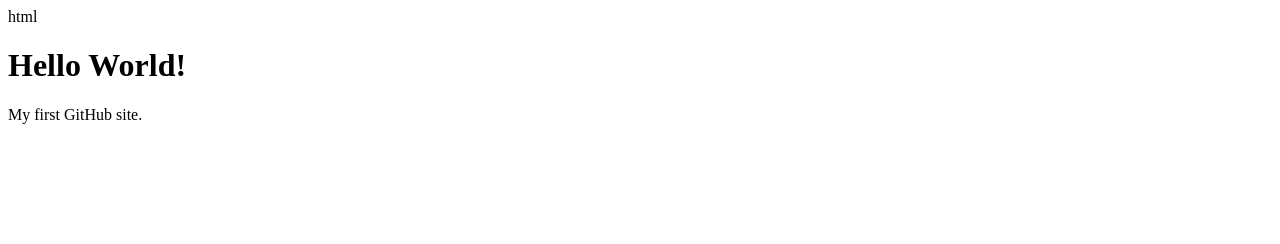
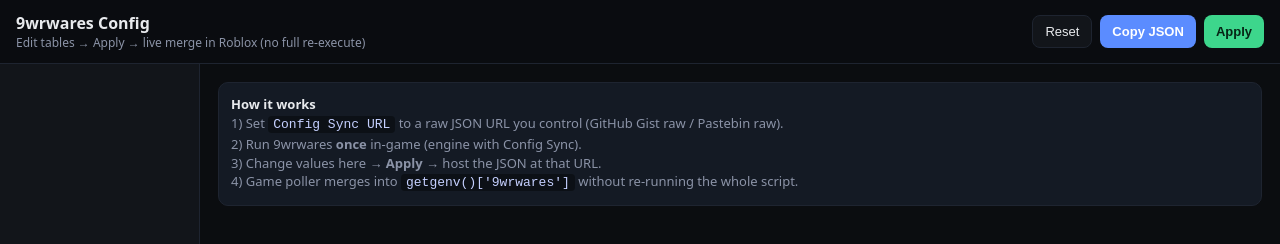
Before and after one commit to igotmultipleyter/9wwwwraree, a plain HTML site: page index.html in a window 1280 px wide. Shown: the top 244 px of the page. Drawn offline with Linux system fonts and the light colour scheme.

Commit message:
Revamp index.html for 9wrwares Config
Updated HTML structure and styles for 9wrwares Config page.

```diff
--- a/index.html
+++ b/index.html
@@ -1,13 +1,47 @@
-html
-
 <!DOCTYPE html>
-
-<html>
-<head>
-<title>My Website</title>
-</head>
-<body>
-<h1>Hello World!</h1>
-<p>My first GitHub site.</p>
-</body>
-</html>
+<html lang="en"><head><meta charset="UTF-8"/><meta name="viewport" content="width=device-width, initial-scale=1"/>
+<title>9wrwares Config</title>
+<style>
+:root{--bg:#0b0d10;--panel:#12151a;--border:#1e2430;--text:#e8eaed;--muted:#8b93a7;--accent:#5b8cff;--good:#3dd68c}
+*{box-sizing:border-box}body{margin:0;font-family:system-ui,sans-serif;background:var(--bg);color:var(--text)}
+header{position:sticky;top:0;z-index:10;display:flex;gap:10px;flex-wrap:wrap;align-items:center;padding:12px 16px;background:rgba(11,13,16,.94);border-bottom:1px solid var(--border)}
+h1{margin:0;font-size:16px}.sub{color:var(--muted);font-size:12px}
+.btn{border:1px solid var(--border);background:var(--panel);color:var(--text);padding:8px 12px;border-radius:8px;cursor:pointer;font-size:13px}
+.btn.good{background:var(--good);border:0;color:#062415;font-weight:600}
+.btn.primary{background:var(--accent);border:0;color:#fff;font-weight:600}
+.layout{display:grid;grid-template-columns:200px 1fr;min-height:calc(100vh - 56px)}
+nav{border-right:1px solid var(--border);background:var(--panel);padding:10px}
+nav button{display:block;width:100%;text-align:left;background:0;border:0;color:var(--muted);padding:9px 10px;border-radius:8px;cursor:pointer}
+nav button.active,nav button:hover{background:#1a2030;color:var(--text)}
+main{padding:18px;overflow:auto}
+.help{background:#141a24;border:1px solid var(--border);border-radius:10px;padding:12px;margin-bottom:14px;color:var(--muted);font-size:13px;line-height:1.45}
+.help code{background:#0c1016;padding:1px 5px;border-radius:4px;color:#c5d0ff}
+.section{display:none}.section.active{display:block}
+.grid{display:grid;grid-template-columns:repeat(auto-fill,minmax(230px,1fr));gap:10px}
+.field{background:var(--panel);border:1px solid var(--border);border-radius:10px;padding:10px}
+.field label{display:block;font-size:12px;color:var(--muted);margin-bottom:6px}
+.field.row{display:flex;align-items:center;justify-content:space-between}
+input,select{width:100%;background:#0f1318;border:1px solid var(--border);color:var(--text);border-radius:7px;padding:8px}
+.switch{position:relative;width:42px;height:24px}.switch input{opacity:0;width:0;height:0}
+.slider{position:absolute;inset:0;background:#2a3140;border-radius:99px;cursor:pointer}
+.slider:before{content:"";position:absolute;width:18px;height:18px;left:3px;top:3px;background:#fff;border-radius:50%;transition:.15s}
+.switch input:checked+.slider{background:var(--accent)}.switch input:checked+.slider:before{transform:translateX(18px)}
+.toast{position:fixed;right:14px;bottom:14px;background:#152018;border:1px solid #2a4a35;color:#b6f5d0;padding:10px 12px;border-radius:10px;opacity:0;transition:.2s}
+.toast.show{opacity:1}
+</style></head><body>
+<header><div><h1>9wrwares Config</h1><div class="sub">Edit tables → Apply → live merge in Roblox (no full re-execute)</div></div>
+<div style="margin-left:auto;display:flex;gap:8px;flex-wrap:wrap">
+<button class="btn" id="reset">Reset</button>
+<button class="btn primary" id="copy">Copy JSON</button>
+<button class="btn good" id="apply">Apply</button>
+</div></header>
+<div class="layout"><nav id="nav"></nav><main>
+<div class="help"><b style="color:var(--text)">How it works</b><br>
+1) Set <code>Config Sync URL</code> to a raw JSON URL you control (GitHub Gist raw / Pastebin raw).<br>
+2) Run 9wrwares <b>once</b> in-game (engine with Config Sync).<br>
+3) Change values here → <b>Apply</b> → host the JSON at that URL.<br>
+4) Game poller merges into <code>getgenv()['9wrwares']</code> without re-running the whole script.</div>
+<div id="sections"></div></main></div>
+<div class="toast" id="toast"></div>
+<script src="./9wrwares_config_app.js"></script>
+</body></html>
```
